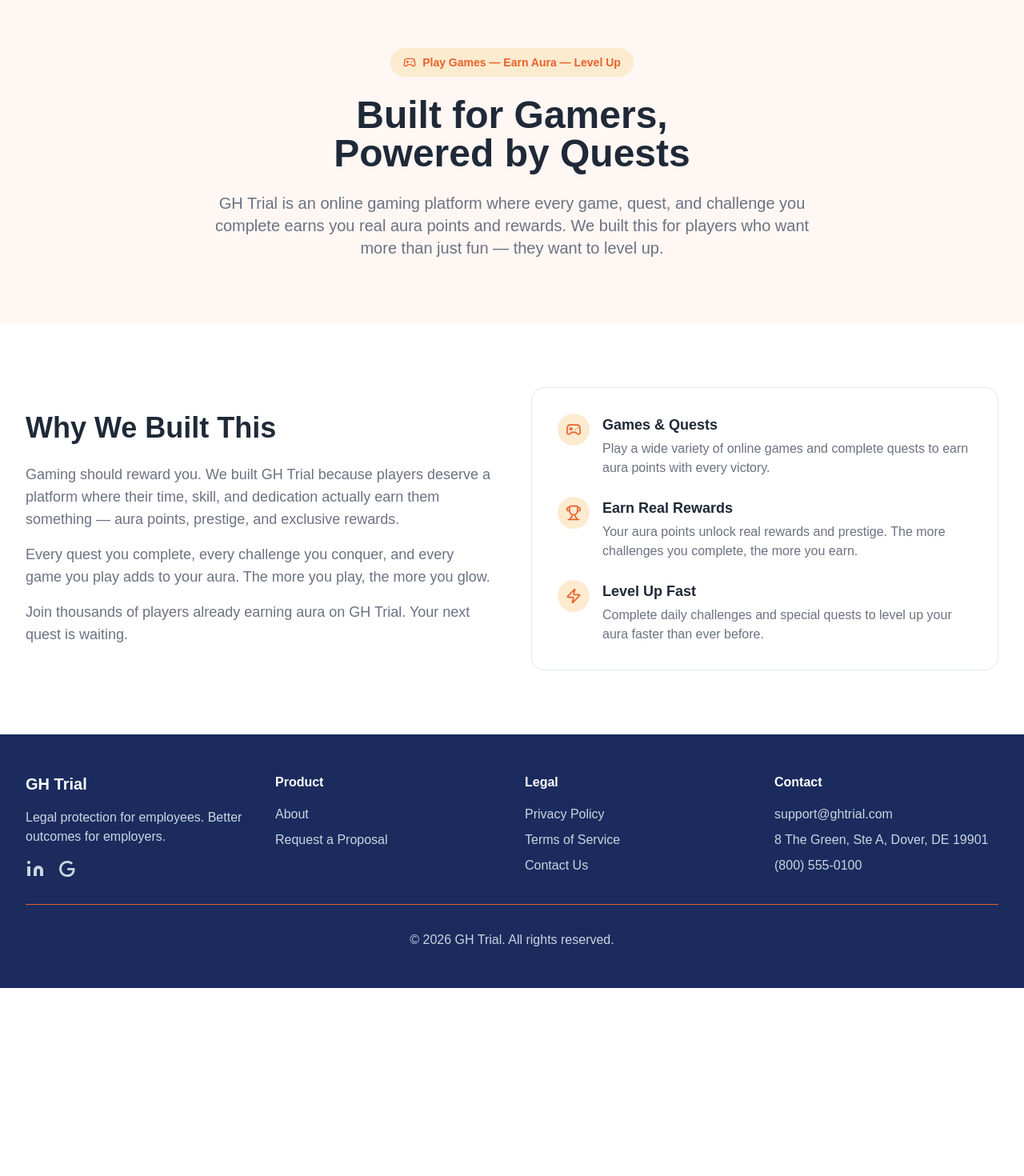
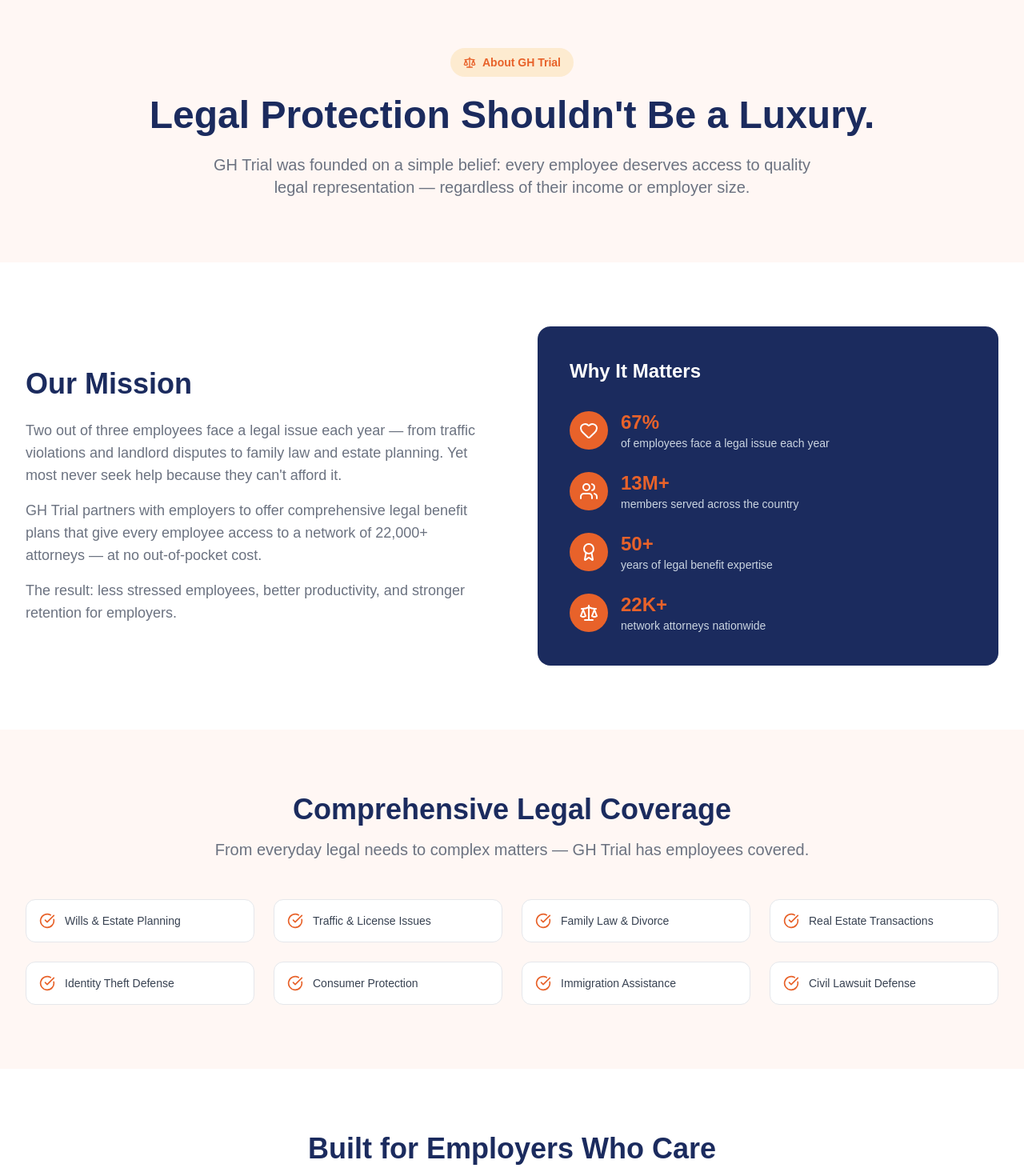
Before and after one commit to Textingman/bume-ghtrial, a Next.js app: page /about in a window 1280 px wide. Shown: the part 100-1570 px from the top of the page at 80% size. Before the commit the page ends 1335 px from the top, so only its background shows below. Built offline with nearby package versions, Linux system fonts and the light colour scheme.

Commit message:
v2 upgrade: about, footer, demo signup for bume-ghtrial

```diff
--- a/app/about/page.tsx
+++ b/app/about/page.tsx
@@ -1,77 +1,100 @@
 import Link from 'next/link';
-import { Gamepad2, Trophy, Zap } from 'lucide-react';
+import { Scale, Shield, Users, Award, CheckCircle, Heart } from 'lucide-react';
 import Navbar from '../components/Navbar';
 import Footer from '../components/Footer';
 
 export default function AboutPage() {
   return (
-    <div className="min-h-screen" style={{ backgroundColor: '#FFFFFF' }}>
+    <div className="min-h-screen bg-white">
       <Navbar />
 
-      {/* Hero Section */}
+      {/* Hero */}
       <section className="py-20" style={{ backgroundColor: '#FFF7F4' }}>
+        <div className="max-w-7xl mx-auto px-4 sm:px-6 lg:px-8 text-center">
+          <div className="inline-flex items-center gap-2 px-4 py-2 rounded-full text-sm font-semibold mb-6" style={{ backgroundColor: '#FDEBD0', color: '#E8622A' }}>
+            <Scale className="w-4 h-4" />
+            About GH Trial
+          </div>
+          <h1 className="text-5xl font-extrabold mb-6" style={{ color: '#1B2B5E' }}>
+            Legal Protection Shouldn't Be a Luxury.
+          </h1>
+          <p className="text-xl max-w-3xl mx-auto" style={{ color: '#6B7280' }}>
+            GH Trial was founded on a simple belief: every employee deserves access to quality legal representation — regardless of their income or employer size.
+          </p>
+        </div>
+      </section>
+
+      {/* Mission */}
+      <section className="py-20 bg-white">
         <div className="max-w-7xl mx-auto px-4 sm:px-6 lg:px-8">
-          <div className="text-center">
-            <div className="inline-flex items-center gap-2 px-4 py-2 rounded-full text-sm font-semibold mb-6" style={{ backgroundColor: '#FDEBD0', color: '#E8622A' }}>
-              <Gamepad2 className="w-4 h-4" />
-              Play Games — Earn Aura — Level Up
+          <div className="grid lg:grid-cols-2 gap-16 items-center">
+            <div>
+              <h2 className="text-4xl font-bold mb-6" style={{ color: '#1B2B5E' }}>Our Mission</h2>
+              <p className="text-lg mb-4" style={{ color: '#6B7280' }}>
+                Two out of three employees face a legal issue each year — from traffic violations and landlord disputes to family law and estate planning. Yet most never seek help because they can't afford it.
+              </p>
+              <p className="text-lg mb-4" style={{ color: '#6B7280' }}>
+                GH Trial partners with employers to offer comprehensive legal benefit plans that give every employee access to a network of 22,000+ attorneys — at no out-of-pocket cost.
+              </p>
+              <p className="text-lg" style={{ color: '#6B7280' }}>
+                The result: less stressed employees, better productivity, and stronger retention for employers.
+              </p>
             </div>
-            <h1 className="text-5xl font-extrabold mb-6" style={{ color: '#1F2937' }}>
-              Built for Gamers,<br />Powered by Quests
-            </h1>
-            <p className="text-xl max-w-3xl mx-auto" style={{ color: '#6B7280' }}>
-              GH Trial is an online gaming platform where every game, quest, and challenge you complete earns you real aura points and rewards. We built this for players who want more than just fun — they want to level up.
-            </p>
+            <div className="rounded-2xl p-10" style={{ backgroundColor: '#1B2B5E' }}>
+              <h3 className="text-2xl font-bold text-white mb-8">Why It Matters</h3>
+              <div className="space-y-6">
+                {[
+                  { icon: Heart, stat: '67%', label: 'of employees face a legal issue each year' },
+                  { icon: Users, stat: '13M+', label: 'members served across the country' },
+                  { icon: Award, stat: '50+', label: 'years of legal benefit expertise' },
+                  { icon: Scale, stat: '22K+', label: 'network attorneys nationwide' },
+                ].map((item) => (
+                  <div key={item.label} className="flex items-center gap-4">
+                    <div className="w-12 h-12 rounded-full flex items-center justify-center flex-shrink-0" style={{ backgroundColor: '#E8622A' }}>
+                      <item.icon className="w-6 h-6 text-white" />
+                    </div>
+                    <div>
+                      <p className="text-2xl font-extrabold" style={{ color: '#E8622A' }}>{item.stat}</p>
+                      <p className="text-sm" style={{ color: '#CBD5E1' }}>{item.label}</p>
+                    </div>
+                  </div>
+                ))}
+              </div>
+            </div>
           </div>
         </div>
       </section>
 
-      {/* Mission Section */}
-      <section className="max-w-7xl mx-auto px-4 sm:px-6 lg:px-8 py-20">
-        <div className="grid md:grid-cols-2 gap-12 items-center">
-          <div>
-            <h2 className="text-4xl font-bold mb-6" style={{ color: '#1F2937' }}>Why We Built This</h2>
-            <p className="text-lg mb-4" style={{ color: '#6B7280' }}>
-              Gaming should reward you. We built GH Trial because players deserve a platform where their time, skill, and dedication actually earn them something — aura points, prestige, and exclusive rewards.
-            </p>
-            <p className="text-lg mb-4" style={{ color: '#6B7280' }}>
-              Every quest you complete, every challenge you conquer, and every game you play adds to your aura. The more you play, the more you glow.
-            </p>
-            <p className="text-lg" style={{ color: '#6B7280' }}>
-              Join thousands of players already earning aura on GH Trial. Your next quest is waiting.
-            </p>
+      {/* What We Cover */}
+      <section className="py-20" style={{ backgroundColor: '#FFF7F4' }}>
+        <div className="max-w-7xl mx-auto px-4 sm:px-6 lg:px-8">
+          <h2 className="text-4xl font-bold text-center mb-4" style={{ color: '#1B2B5E' }}>Comprehensive Legal Coverage</h2>
+          <p className="text-xl text-center mb-12" style={{ color: '#6B7280' }}>From everyday legal needs to complex matters — GH Trial has employees covered.</p>
+          <div className="grid md:grid-cols-2 lg:grid-cols-4 gap-6">
+            {[
+              'Wills & Estate Planning', 'Traffic & License Issues', 'Family Law & Divorce',
+              'Real Estate Transactions', 'Identity Theft Defense', 'Consumer Protection',
+              'Immigration Assistance', 'Civil Lawsuit Defense',
+            ].map((item) => (
+              <div key={item} className="flex items-center gap-3 p-4 bg-white rounded-xl border" style={{ borderColor: '#E5E7EB' }}>
+                <CheckCircle className="w-5 h-5 flex-shrink-0" style={{ color: '#E8622A' }} />
+                <span className="font-medium text-sm" style={{ color: '#374151' }}>{item}</span>
+              </div>
+            ))}
           </div>
-          <div className="rounded-2xl p-8 border" style={{ backgroundColor: '#FFFFFF', borderColor: '#E5E7EB' }}>
-            <div className="space-y-6">
-              <div className="flex items-start">
-                <div className="flex-shrink-0 w-10 h-10 rounded-full flex items-center justify-center" style={{ backgroundColor: '#FDEBD0' }}>
-                  <Gamepad2 className="w-5 h-5" style={{ color: '#E8622A' }} />
-                </div>
-                <div className="ml-4">
-                  <h3 className="text-lg font-semibold mb-1" style={{ color: '#1F2937' }}>Games & Quests</h3>
-                  <p style={{ color: '#6B7280' }}>Play a wide variety of online games and complete quests to earn aura points with every victory.</p>
-                </div>
-              </div>
-              <div className="flex items-start">
-                <div className="flex-shrink-0 w-10 h-10 rounded-full flex items-center justify-center" style={{ backgroundColor: '#FDEBD0' }}>
-                  <Trophy className="w-5 h-5" style={{ color: '#E8622A' }} />
-                </div>
-                <div className="ml-4">
-                  <h3 className="text-lg font-semibold mb-1" style={{ color: '#1F2937' }}>Earn Real Rewards</h3>
-                  <p style={{ color: '#6B7280' }}>Your aura points unlock real rewards and prestige. The more challenges you complete, the more you earn.</p>
-                </div>
-              </div>
-              <div className="flex items-start">
-                <div className="flex-shrink-0 w-10 h-10 rounded-full flex items-center justify-center" style={{ backgroundColor: '#FDEBD0' }}>
-                  <Zap className="w-5 h-5" style={{ color: '#E8622A' }} />
-                </div>
-                <div className="ml-4">
-                  <h3 className="text-lg font-semibold mb-1" style={{ color: '#1F2937' }}>Level Up Fast</h3>
-                  <p style={{ color: '#6B7280' }}>Complete daily challenges and special quests to level up your aura faster than ever before.</p>
-                </div>
-              </div>
-            </div>
-          </div>
+        </div>
+      </section>
+
+      {/* For Employers */}
+      <section className="py-20 bg-white">
+        <div className="max-w-7xl mx-auto px-4 sm:px-6 lg:px-8 text-center">
+          <h2 className="text-4xl font-bold mb-6" style={{ color: '#1B2B5E' }}>Built for Employers Who Care</h2>
+          <p className="text-xl max-w-3xl mx-auto mb-10" style={{ color: '#6B7280' }}>
+            GH Trial is a voluntary employee benefit — simple to administer, zero cost to the employer, and loved by employees. Add it to your benefits package in days, not months.
+          </p>
+          <Link href="/signup" className="inline-block text-white font-bold px-10 py-4 rounded-xl text-lg transition-opacity hover:opacity-90" style={{ backgroundColor: '#E8622A' }}>
+            Request a Proposal
+          </Link>
         </div>
       </section>
 
```
